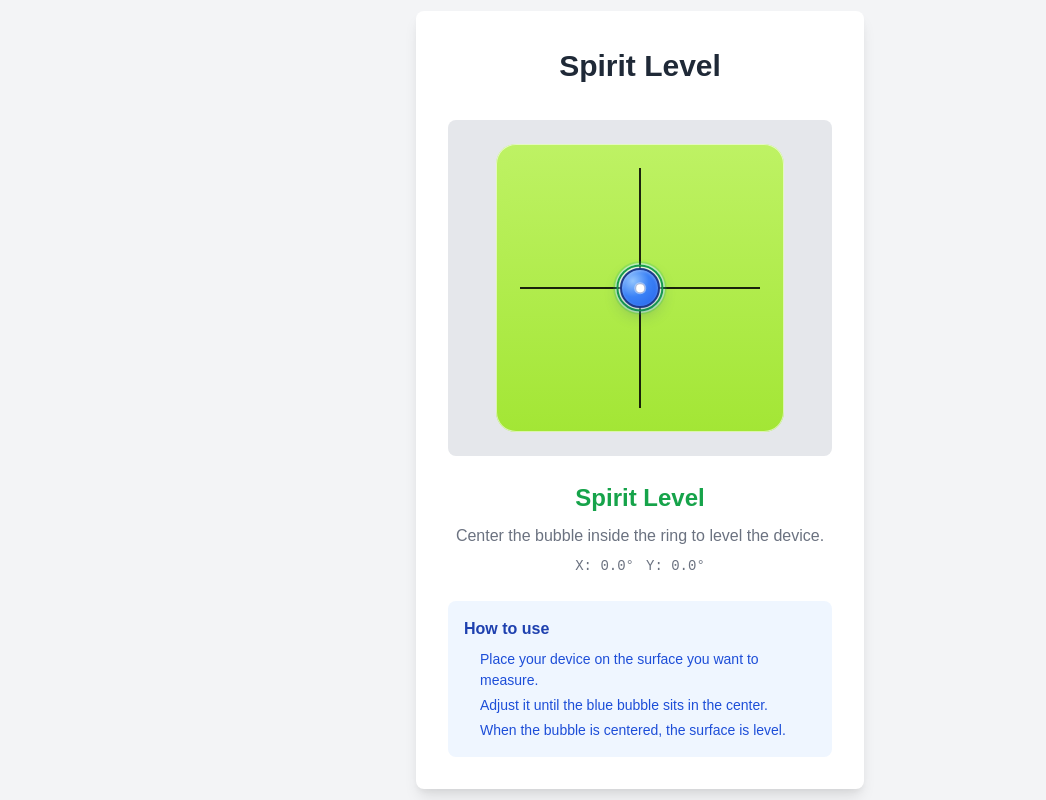
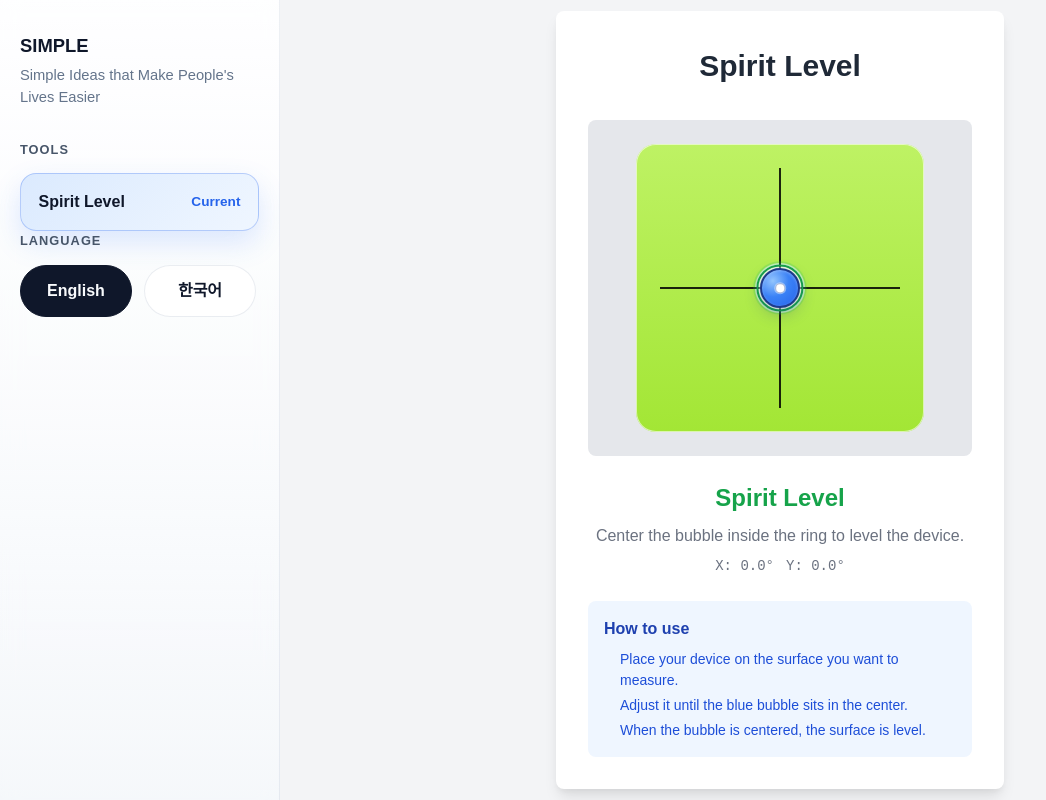
Before and after one commit to qja0707/SIMPLE, a Next.js app: page /en/spirit-level in a window 1280 px wide. Shown: the whole page, without its empty margins (0-1046 px from the left). Built offline with nearby package versions, Linux system fonts and the light colour scheme.

Commit message:
feat: add menu

```diff
--- a/messages/en.json
+++ b/messages/en.json
@@ -11,5 +11,23 @@
       "Adjust it until the blue bubble sits in the center.",
       "When the bubble is centered, the surface is level."
     ]
+  },
+  "Navigation": {
+    "appName": "SIMPLE",
+    "description": "Simple Ideas that Make People's Lives Easier",
+    "menuTitle": "Menu",
+    "openMenu": "Open menu",
+    "closeMenu": "Close menu",
+    "tools": "Tools",
+    "language": "Language",
+    "currentTool": "Current",
+    "openTool": "Open",
+    "items": {
+      "spiritLevel": "Spirit Level"
+    },
+    "locales": {
+      "ko": "한국어",
+      "en": "English"
+    }
   }
 }
--- a/messages/ko.json
+++ b/messages/ko.json
@@ -11,5 +11,23 @@
       "파란색 기포가 중앙에 오도록 조정하세요.",
       "기포가 중앙에 있으면 수평입니다."
     ]
+  },
+  "Navigation": {
+    "appName": "SIMPLE",
+    "description": "Simple Ideas that Make People's Lives Easier",
+    "menuTitle": "메뉴",
+    "openMenu": "메뉴 열기",
+    "closeMenu": "메뉴 닫기",
+    "tools": "도구",
+    "language": "언어",
+    "currentTool": "현재 도구",
+    "openTool": "열기",
+    "items": {
+      "spiritLevel": "수평계"
+    },
+    "locales": {
+      "ko": "한국어",
+      "en": "English"
+    }
   }
 }
--- a/src/app/[locale]/layout.tsx
+++ b/src/app/[locale]/layout.tsx
@@ -3,6 +3,7 @@ import { notFound } from 'next/navigation';
 import { NextIntlClientProvider } from 'next-intl';
 import { getMessages, setRequestLocale } from 'next-intl/server';
 import { hasLocale, locales } from '@/i18n/config';
+import AppShell from '@/components/app-shell';
 
 export function generateStaticParams() {
   return locales.map((locale) => ({ locale }));
@@ -27,7 +28,7 @@ export default async function LocaleLayout({
 
   return (
     <NextIntlClientProvider locale={locale} messages={messages}>
-      {children}
+      <AppShell>{children}</AppShell>
     </NextIntlClientProvider>
   );
 }
--- a/src/app/globals.css
+++ b/src/app/globals.css
@@ -20,6 +20,7 @@
 }
 
 body {
+  margin: 0;
   background: var(--background);
   color: var(--foreground);
   font-family: Arial, Helvetica, sans-serif;
--- /dev/null
+++ b/src/components/app-shell.module.css
@@ -0,0 +1,199 @@
+.shell {
+  min-height: 100vh;
+  background:
+    linear-gradient(180deg, #f6f8fb 0%, #eef2f7 100%);
+}
+
+.sidebar {
+  display: none;
+}
+
+.content {
+  min-height: 100vh;
+  position: relative;
+}
+
+.mobileMenuButton {
+  position: fixed;
+  top: 1rem;
+  right: 1rem;
+  z-index: 30;
+  width: 3rem;
+  height: 3rem;
+  border: 1px solid rgba(15, 23, 42, 0.12);
+  border-radius: 9999px;
+  background: rgba(255, 255, 255, 0.92);
+  color: #0f172a;
+  box-shadow: 0 10px 30px rgba(15, 23, 42, 0.12);
+  backdrop-filter: blur(12px);
+}
+
+.mobileMenuButtonLabel {
+  font-size: 1.3rem;
+  line-height: 1;
+}
+
+.main {
+  min-height: 100vh;
+}
+
+.overlay {
+  position: fixed;
+  inset: 0;
+  z-index: 40;
+  background:
+    linear-gradient(180deg, rgba(247, 250, 252, 0.98) 0%, rgba(241, 245, 249, 0.98) 100%);
+  display: flex;
+  flex-direction: column;
+}
+
+.overlayHeader {
+  display: flex;
+  align-items: center;
+  justify-content: space-between;
+  padding: 1rem 1rem 0;
+}
+
+.overlayTitle {
+  font-size: 1rem;
+  font-weight: 700;
+  color: #0f172a;
+  letter-spacing: 0.02em;
+}
+
+.closeButton {
+  width: 3rem;
+  height: 3rem;
+  border: 1px solid rgba(15, 23, 42, 0.12);
+  border-radius: 9999px;
+  background: rgba(255, 255, 255, 0.92);
+  color: #0f172a;
+  box-shadow: 0 10px 30px rgba(15, 23, 42, 0.12);
+}
+
+.overlayBody {
+  flex: 1;
+  display: flex;
+  flex-direction: column;
+  gap: 2rem;
+  padding: 1.5rem 1.25rem 2rem;
+}
+
+.section {
+  display: flex;
+  flex-direction: column;
+  gap: 0.9rem;
+}
+
+.sectionTitle {
+  font-size: 0.8rem;
+  font-weight: 700;
+  color: #475569;
+  text-transform: uppercase;
+  letter-spacing: 0.08em;
+}
+
+.toolList {
+  display: flex;
+  flex-direction: column;
+  gap: 0.75rem;
+}
+
+.toolLink {
+  display: flex;
+  align-items: center;
+  justify-content: space-between;
+  border-radius: 1rem;
+  padding: 1rem 1.1rem;
+  text-decoration: none;
+  color: #0f172a;
+  background: rgba(255, 255, 255, 0.85);
+  border: 1px solid rgba(148, 163, 184, 0.18);
+  box-shadow: 0 10px 24px rgba(148, 163, 184, 0.15);
+}
+
+.toolLinkActive {
+  background: linear-gradient(135deg, #dbeafe 0%, #eff6ff 100%);
+  border-color: rgba(37, 99, 235, 0.28);
+  box-shadow: 0 12px 28px rgba(59, 130, 246, 0.18);
+}
+
+.toolText {
+  font-weight: 600;
+}
+
+.toolMeta {
+  font-size: 0.85rem;
+  color: #2563eb;
+  font-weight: 600;
+}
+
+.localeList {
+  display: flex;
+  gap: 0.75rem;
+  flex-wrap: wrap;
+}
+
+.localeButton {
+  min-width: 7rem;
+  text-align: center;
+  border-radius: 9999px;
+  padding: 0.8rem 1rem;
+  text-decoration: none;
+  color: #0f172a;
+  background: rgba(255, 255, 255, 0.85);
+  border: 1px solid rgba(148, 163, 184, 0.2);
+  font-weight: 600;
+}
+
+.localeButtonActive {
+  background: #0f172a;
+  color: #f8fafc;
+  border-color: #0f172a;
+}
+
+.sidebarPanel {
+  position: sticky;
+  top: 0;
+  min-height: 100vh;
+  padding: 2rem 1.25rem;
+  border-right: 1px solid rgba(148, 163, 184, 0.16);
+  background:
+    linear-gradient(180deg, rgba(255, 255, 255, 0.88) 0%, rgba(248, 250, 252, 0.72) 100%);
+  backdrop-filter: blur(10px);
+}
+
+.brand {
+  display: flex;
+  flex-direction: column;
+  gap: 0.35rem;
+  margin-bottom: 2rem;
+}
+
+.brandTitle {
+  font-size: 1.15rem;
+  font-weight: 800;
+  color: #0f172a;
+}
+
+.brandDescription {
+  font-size: 0.92rem;
+  color: #64748b;
+  line-height: 1.45;
+}
+
+@media (min-width: 1024px) {
+  .shell {
+    display: grid;
+    grid-template-columns: 17.5rem minmax(0, 1fr);
+  }
+
+  .sidebar {
+    display: block;
+  }
+
+  .mobileMenuButton,
+  .overlay {
+    display: none;
+  }
+}
--- /dev/null
+++ b/src/components/app-shell.tsx
@@ -0,0 +1,129 @@
+'use client';
+
+import { useEffect, useState } from 'react';
+import { useLocale, useTranslations } from 'next-intl';
+import { Link, usePathname } from '@/i18n/routing';
+import { locales } from '@/i18n/config';
+import { tools } from '@/config/tools';
+import styles from './app-shell.module.css';
+
+type Props = {
+  children: React.ReactNode;
+};
+
+export default function AppShell({ children }: Props) {
+  const [isMenuOpen, setIsMenuOpen] = useState(false);
+  const locale = useLocale();
+  const pathname = usePathname();
+  const t = useTranslations('Navigation');
+
+  useEffect(() => {
+    if (!isMenuOpen) return;
+
+    const previousOverflow = document.body.style.overflow;
+    document.body.style.overflow = 'hidden';
+
+    return () => {
+      document.body.style.overflow = previousOverflow;
+    };
+  }, [isMenuOpen]);
+
+  useEffect(() => {
+    setIsMenuOpen(false);
+  }, [pathname, locale]);
+
+  function isToolActive(href: string) {
+    return pathname === href || pathname.startsWith(`${href}/`);
+  }
+
+  const navigation = (
+    <>
+      <div className={styles.section}>
+        <div className={styles.sectionTitle}>{t('tools')}</div>
+        <nav className={styles.toolList} aria-label={t('tools')}>
+          {tools.map((tool) => {
+            const active = isToolActive(tool.href);
+
+            return (
+              <Link
+                key={tool.id}
+                href={tool.href}
+                className={`${styles.toolLink} ${active ? styles.toolLinkActive : ''}`}
+              >
+                <span className={styles.toolText}>{t(`items.${tool.translationKey}`)}</span>
+                <span className={styles.toolMeta}>
+                  {active ? t('currentTool') : t('openTool')}
+                </span>
+              </Link>
+            );
+          })}
+        </nav>
+      </div>
+
+      <div className={styles.section}>
+        <div className={styles.sectionTitle}>{t('language')}</div>
+        <div className={styles.localeList}>
+          {locales.map((nextLocale) => {
+            const active = nextLocale === locale;
+
+            return (
+              <Link
+                key={nextLocale}
+                href={pathname}
+                locale={nextLocale}
+                className={`${styles.localeButton} ${active ? styles.localeButtonActive : ''}`}
+              >
+                {t(`locales.${nextLocale}`)}
+              </Link>
+            );
+          })}
+        </div>
+      </div>
+    </>
+  );
+
+  return (
+    <div className={styles.shell}>
+      <aside className={styles.sidebar}>
+        <div className={styles.sidebarPanel}>
+          <div className={styles.brand}>
+            <div className={styles.brandTitle}>{t('appName')}</div>
+            <p className={styles.brandDescription}>{t('description')}</p>
+          </div>
+          {navigation}
+        </div>
+      </aside>
+
+      <div className={styles.content}>
+        <button
+          type='button'
+          className={styles.mobileMenuButton}
+          onClick={() => setIsMenuOpen(true)}
+          aria-label={t('openMenu')}
+          aria-expanded={isMenuOpen}
+        >
+          <span className={styles.mobileMenuButtonLabel}>≡</span>
+        </button>
+
+        <main className={styles.main}>{children}</main>
+
+        {isMenuOpen ? (
+          <div className={styles.overlay} role='dialog' aria-modal='true'>
+            <div className={styles.overlayHeader}>
+              <div className={styles.overlayTitle}>{t('menuTitle')}</div>
+              <button
+                type='button'
+                className={styles.closeButton}
+                onClick={() => setIsMenuOpen(false)}
+                aria-label={t('closeMenu')}
+              >
+                ×
+              </button>
+            </div>
+            <div className={styles.overlayBody}>{navigation}</div>
+          </div>
+        ) : null}
+      </div>
+    </div>
+  );
+}
--- /dev/null
+++ b/src/config/tools.ts
@@ -0,0 +1,7 @@
+export const tools = [
+  {
+    id: 'spirit-level',
+    href: '/spirit-level',
+    translationKey: 'spiritLevel',
+  },
+] as const;
```
Also changed, not shown: 1 other file (tests, documents, lock files or other folders).
